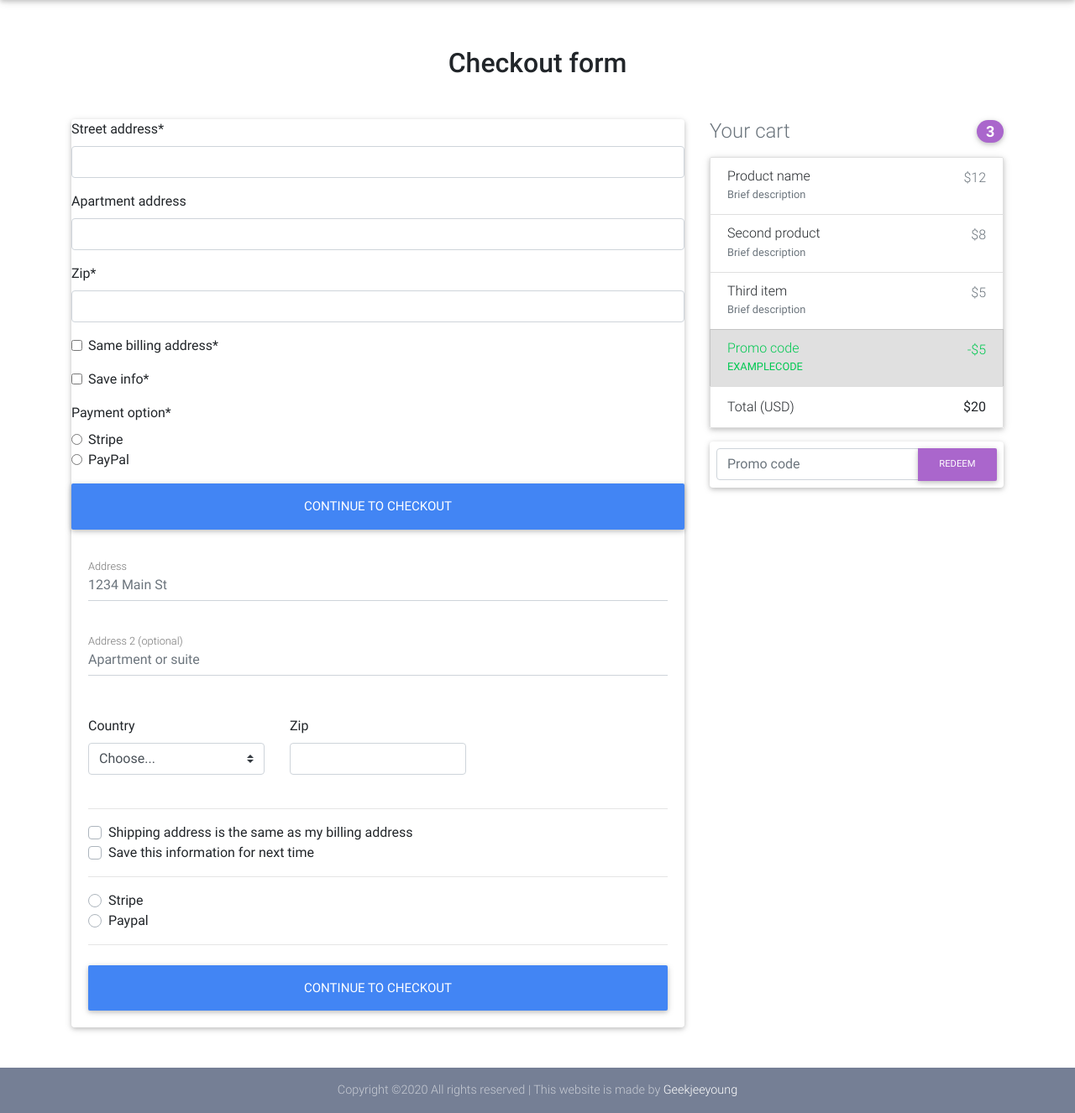
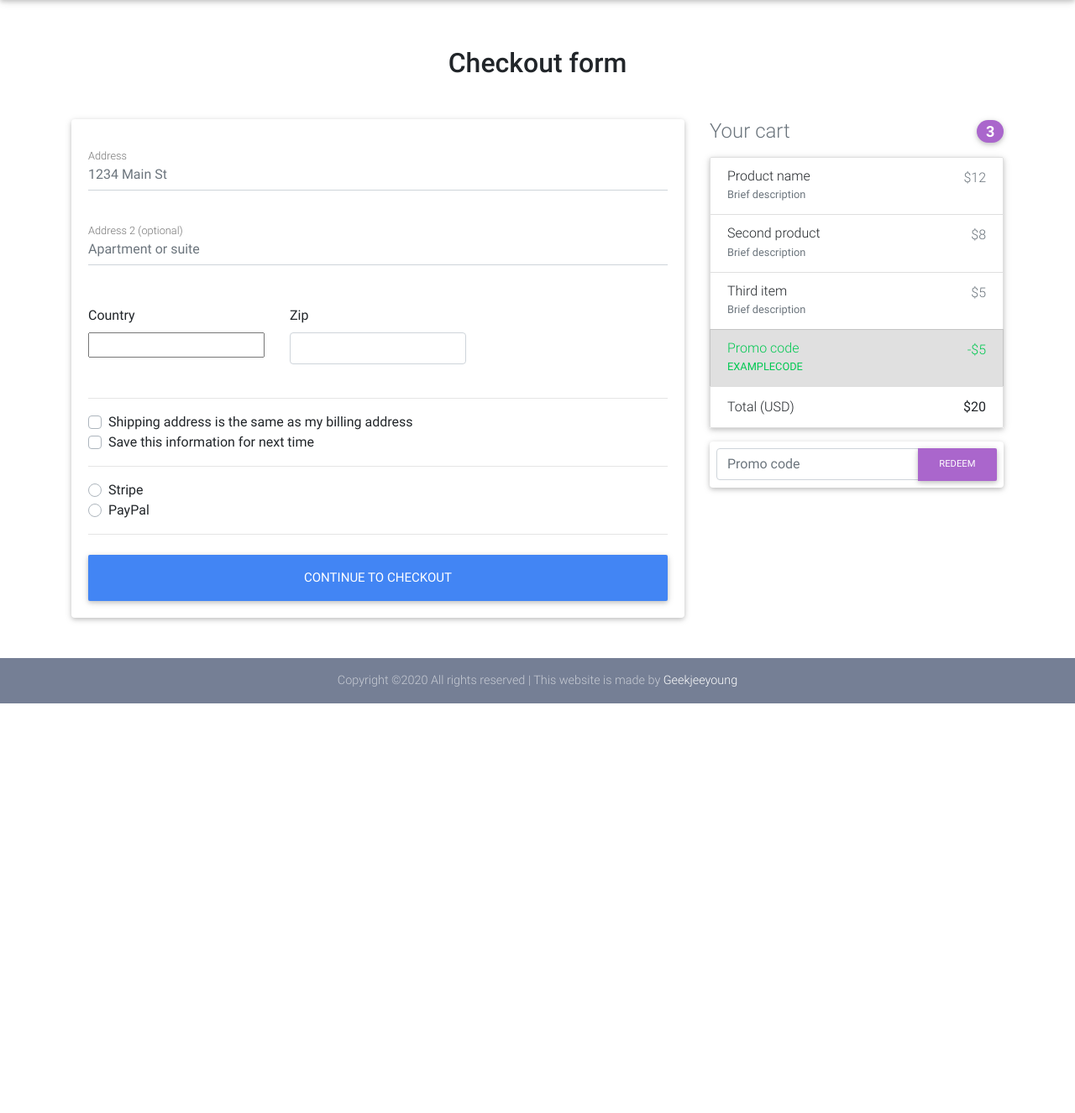
Before and after one commit to hancandice/eshop, a Django app: page /checkout/ in a window 1280 px wide. Shown: the part 64-1390 px from the top of the page at 84% size. After the commit the page ends 902 px from the top, so only its background shows below. Run offline with Django 3.2, Linux system fonts and the light colour scheme; some libraries are stand-ins or nearby versions.

Commit message:
Update checkout form

```diff
--- a/core/forms.py
+++ b/core/forms.py
@@ -1,17 +1,21 @@
 from django import forms
 from django_countries.fields import CountryField
-
+from django_countries.widgets import CountrySelectWidget
 
 PAYMENT_CHOICES = (
     ("S", "Stripe"),
-    ("P", "PayPal")
+    ("P", "PayPal"),
 )
 
+
 class CheckoutForm(forms.Form):
-    street_address = forms.CharField()
+    street_address = forms.CharField(label="Address")
     apartment_address = forms.CharField(required=False)
-    country = CountryField(blank_label='(select country)')
+    country = CountryField(blank_label='(select country)').formfield(widget=CountrySelectWidget(attrs={
+        'class': "custom-select d-block w-100"
+    }))
     zip = forms.CharField()
-    same_billing_address = forms.BooleanField(widget=forms.CheckboxInput())
-    save_info = forms.BooleanField(widget=forms.CheckboxInput())
-    payment_option = forms.ChoiceField(widget=forms.RadioSelect(), choices=PAYMENT_CHOICES)
+    same_billing_address = forms.BooleanField(required=False)
+    save_info = forms.BooleanField(required=False)
+    payment_option = forms.ChoiceField(
+        widget=forms.RadioSelect(), choices=PAYMENT_CHOICES)
--- a/core/views.py
+++ b/core/views.py
@@ -22,8 +22,9 @@
     def post(self, *args, **kwars):
         form = CheckoutForm(self.request.POST or None)
         if form.is_valid():
-            print("The form is valid.")
             return redirect('core:checkout')
+        messages.warning(self.request, "Failed Checkout.")
+        return render(self.request, "checkout.html", {'form': form})
 
 
 def products(request):
--- a/templates/base.html
+++ b/templates/base.html
@@ -14,8 +14,7 @@
     <!-- Font Awesome -->
     <link
       rel="stylesheet"
-      href="https://use.fontawesome.com/releases/v5.11.2/css/all.css"
-    />
+      href="https://use.fontawesome.com/releases/v5.11.2/css/all.css"/>
     <!-- Bootstrap core CSS -->
     <link href="{% static 'css/bootstrap.min.css' %}" rel="stylesheet" />
     <!-- Material Design Bootstrap -->
@@ -50,7 +49,6 @@
     </style>
   </head>
   {% include "navbar.html" %}
-
   <body>
     <div class="mt-5 pt-4">
       {% if messages %} {% for message in messages %}
--- a/templates/checkout.html
+++ b/templates/checkout.html
@@ -1,5 +1,4 @@
 {% extends "base.html" %}
-{% load crispy_forms_tags %}
 {% block content %}
 <!--Main layout-->
 <main>
@@ -13,38 +12,17 @@
       <div class="col-md-8 mb-4">
         <!--Card-->
         <div class="card">
-
-          <form>
+          <!--Card content-->
+          <form method="POST" class="card-body">
             {% csrf_token %}
-            {{ form|crispy }}
-
-            <button class="btn btn-primary btn-lg btn-block" type="submit">
-              Continue to checkout
-            </button>
-          </form>
-          <!--Card content-->
-          <form class="card-body">
-            <!-- <div class="row">
-              <div class="col-md-6 mb-2">
-                <div class="md-form">
-                  <input type="text" id="firstName" class="form-control" />
-                  <label for="firstName" class="">First name</label>
-                </div>
-              </div>
-
-              <div class="col-md-6 mb-2">
-                <div class="md-form">
-                  <input type="text" id="lastName" class="form-control" />
-                  <label for="lastName" class="">Last name</label>
-                </div>
-              </div>
-            </div> -->
-
+            {% include "form_errors.html" %}
             <!--address-->
             <div class="md-form mb-5">
               <input
                 type="text"
                 id="address"
+                name="street_address"
+                value="{{ form.street_address.value|default_if_none:'' }}"
                 class="form-control"
                 placeholder="1234 Main St"
               />
@@ -56,8 +34,10 @@
               <input
                 type="text"
                 id="address-2"
+                name="apartment_address"
                 class="form-control"
                 placeholder="Apartment or suite"
+                value="{{ form.apartment_address.value|default_if_none:'' }}"
               />
               <label for="address-2" class="">Address 2 (optional)</label>
             </div>
@@ -67,14 +47,7 @@
               <!--Grid column-->
               <div class="col-lg-4 col-md-12 mb-4">
                 <label for="country">Country</label>
-                <select
-                  class="custom-select d-block w-100"
-                  id="country"
-                  required
-                >
-                  <option value="">Choose...</option>
-                  <option>United States</option>
-                </select>
+                {{ form.country }}
                 <div class="invalid-feedback">
                   Please select a valid country.
                 </div>
@@ -87,7 +60,9 @@
                 <input
                   type="text"
                   class="form-control"
+                  name="zip"
                   id="zip"
+                  value="{{ form.zip.value|default_if_none:'' }}"
                   placeholder=""
                   required
                 />
@@ -103,48 +78,47 @@
 
             <div class="custom-control custom-checkbox">
               <input
+                {% if form.same_billing_address.value %}checked{% endif %}
                 type="checkbox"
                 class="custom-control-input"
-                id="same-address"
+                id="same-billing-address"
+                name="same_billing_address"
               />
-              <label class="custom-control-label" for="same-address"
-                >Shipping address is the same as my billing address</label
-              >
+              <label class="custom-control-label" for="same-billing-address"
+                >Shipping address is the same as my billing address
+              </label>
             </div>
             <div class="custom-control custom-checkbox">
               <input
+                {% if form.save_info.value %}checked{% endif %}
                 type="checkbox"
                 class="custom-control-input"
                 id="save-info"
+                name="save_info"
               />
               <label class="custom-control-label" for="save-info"
-                >Save this information for next time</label
-              >
+                >Save this information for next time
+              </label>
             </div>
 
             <hr />
 
             <div class="d-block my-3">
+              {% for value, name in form.fields.payment_option.choices %}
               <div class="custom-control custom-radio">
                 <input
-                  id="debit"
-                  name="paymentMethod"
+                  id="{{ name }}"
+                  name="payment_option"
                   type="radio"
                   class="custom-control-input"
+                  value="{{ value }}"
                   required
+                  {% if form.payment_option.value == value %}checked{% endif %}
                 />
-                <label class="custom-control-label" for="debit">Stripe</label>
+                <label class="custom-control-label" for="{{ name }}"
+                  >{{ name }}</label>
               </div>
-              <div class="custom-control custom-radio">
-                <input
-                  id="paypal"
-                  name="paymentMethod"
-                  type="radio"
-                  class="custom-control-input"
-                  required
-                />
-                <label class="custom-control-label" for="paypal">Paypal</label>
-              </div>
+              {% endfor %}
             </div>
 
             <hr class="mb-4" />
--- /dev/null
+++ b/templates/form_errors.html
@@ -0,0 +1,18 @@
+{% if form.errors %}
+{% for field in form %}
+{% for error in field.errors %}
+<div class="alert alert-danger"
+role="alert">
+<strong>{{ field.label }}</strong>
+    <br>
+    {{ error }}
+</div>
+{% endfor %}
+{% endfor %}
+{% for error in form.non_field_errors %}
+<div class="alert alert-danger"
+role="alert">
+    <strong>{{ error }}</strong>
+</div>
+{% endfor %}
+{% endif %}
```
